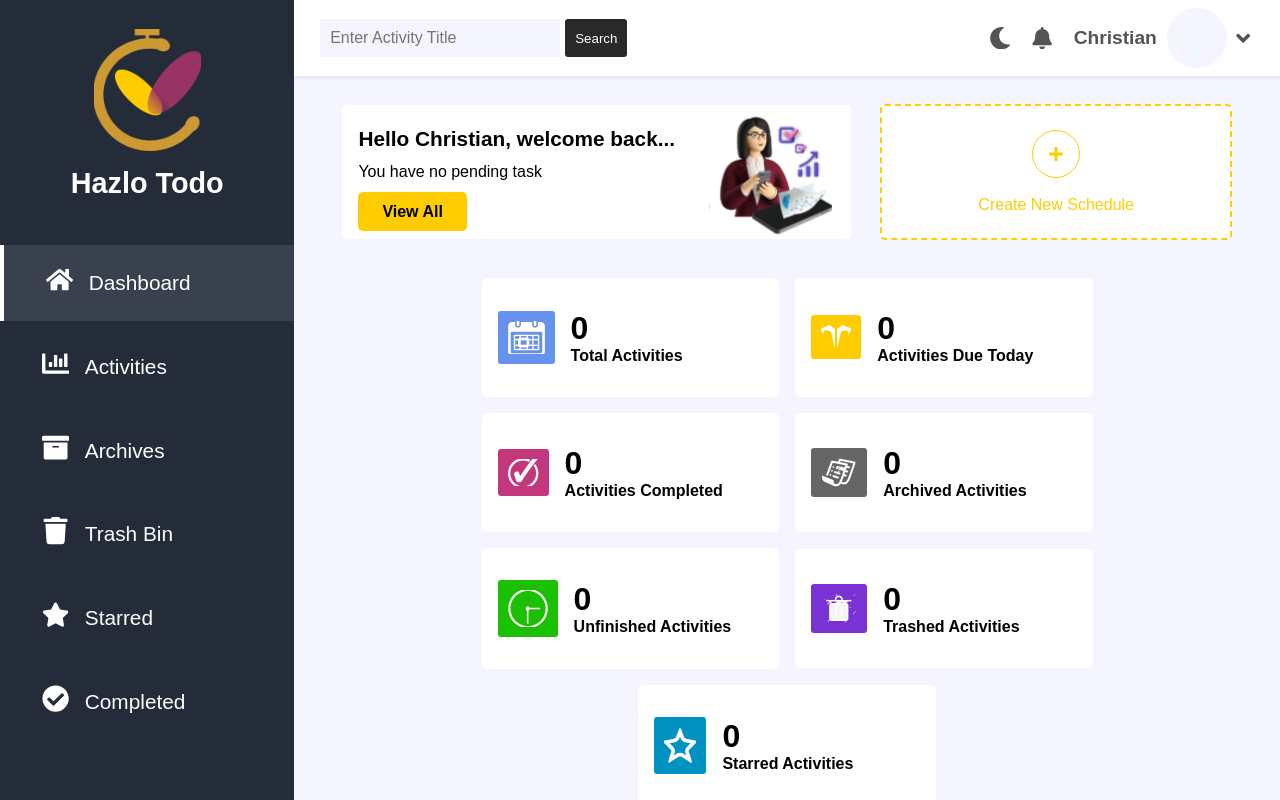
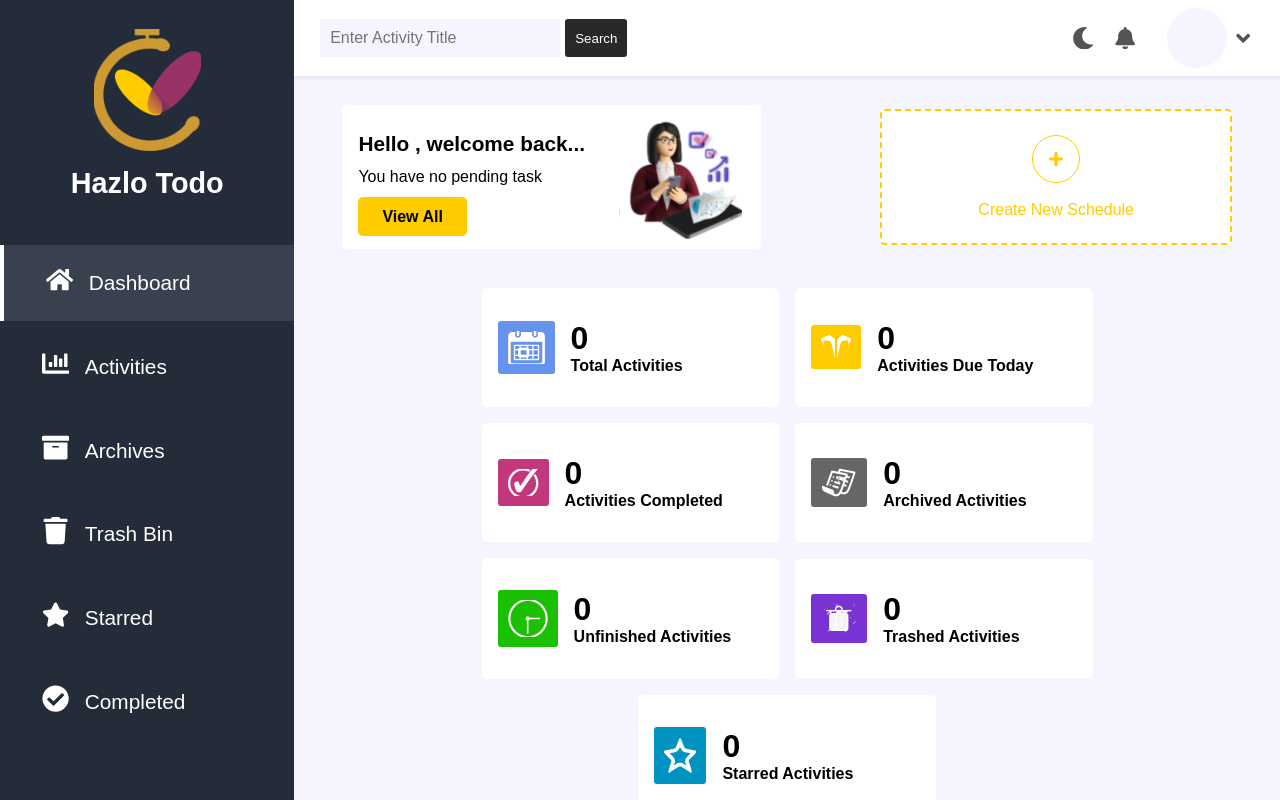
Before and after one commit to Praisecodes/Hazlo_Todo, a React (Vite) app: page /dashboard in a window 1280 px wide. Built offline with nearby package versions, Linux system fonts and the light colour scheme.

Commit message:
[Update] Working on functionality

```diff
--- a/src/components/header.jsx
+++ b/src/components/header.jsx
@@ -1,6 +1,8 @@
 import { FaAngleDown, FaBell, FaMoon } from "react-icons/fa"
+import { useState, useTransition } from "react"
 
 export default function Header(){
+    const [username, setUsername] = useState(localStorage.getItem('username'));
     return (
         <>
         <div className="header">
@@ -15,7 +17,7 @@ export default function Header(){
                 <i>
                     <FaBell />
                 </i>
-                <p>Christian</p>
+                <p>{username}</p>
                 <div className="imageBox">
                     <div className="circle">
 
--- a/src/pages/dashboard.jsx
+++ b/src/pages/dashboard.jsx
@@ -21,6 +21,7 @@ export default function Dashboard(){
     const [UnfinishedActivities, SetUnfinishedActivities] = useState(0);
     const [TrashedActivities, SetTrashedActivities] = useState(0);
     const [StarredActivities, SetStarredActivities] = useState(0);
+    const [username, setUsername] = useState(localStorage.getItem('username'));
 
     return (
         <>
@@ -39,7 +40,7 @@ export default function Dashboard(){
                         <div className="welcomeMsg">
                             <div className="message">
                                 <p>
-                                    Hello Christian, welcome back... <br />
+                                    Hello {username}, welcome back... <br />
                                     <span>You have no pending task</span>
                                 </p> <br />
                                 <Link to="/activities" className="viewAll">
--- a/src/pages/login.jsx
+++ b/src/pages/login.jsx
@@ -1,9 +1,17 @@
 import {Helmet} from "react-helmet"
 import Logo from "../assets/hazlo-logo.png"
 import {useNavigate} from "react-router-dom"
+import {useState, useEffect} from "react"
 
 function Login(){
     let nav = useNavigate();
+    const [username, setUsername] = useState("");
+    const [password, setPassword] = useState("");
+
+    function vaidateLogin(event){
+        event.preventDefault();
+        localStorage.setItem('username', username);
+    }
 
     function toSignUp(){
         nav('/signup')
@@ -22,9 +30,9 @@ function Login(){
                 </div>
                 <div className="right">
                     <h2>Login</h2>
-                    <form onSubmit={(e)=>{e.preventDefault()}}>
-                        <input type="email" placeholder="Enter Your Email" />
-                        <input type="password" placeholder="Enter Your Password" />
+                    <form onSubmit={(e)=>{vaidateLogin(e)}}>
+                        <input type="text" placeholder="Enter Your Email" onChange={(e)=>{setUsername(e.target.value)}} />
+                        <input type="password" placeholder="Enter Your Password" onChange={(e)=>{setPassword(e.target.value)}} />
                         <button type="submit">Login</button>
                         <p>Don't have an account? <span onClick={toSignUp}>Sign Up</span></p>
                     </form>
--- a/src/styles/_workarea.scss
+++ b/src/styles/_workarea.scss
@@ -152,11 +152,13 @@
                 flex-wrap: wrap;
                 .welcomeMsg{
                     background-color: white;
-                    padding: .2rem 1rem;
+                    max-width: 30rem;
+                    padding: .5rem 1rem;
                     display: flex;
                     align-items: center;
                     border-radius: 5px;
                     margin: .8rem 0;
+                    overflow: hidden;
                     .message{
                         p{
                             font-family: Arial;
--- a/src/styles/index.css
+++ b/src/styles/index.css
@@ -617,11 +617,13 @@ body {
 }
 .container .mainContainer .dashboard .welcome .welcomeMsg {
   background-color: white;
-  padding: 0.2rem 1rem;
+  max-width: 30rem;
+  padding: 0.5rem 1rem;
   display: flex;
   align-items: center;
   border-radius: 5px;
   margin: 0.8rem 0;
+  overflow: hidden;
 }
 .container .mainContainer .dashboard .welcome .welcomeMsg .message p {
   font-family: Arial;
```
Also changed, not shown: 1 other file (tests, documents, lock files or other folders).
